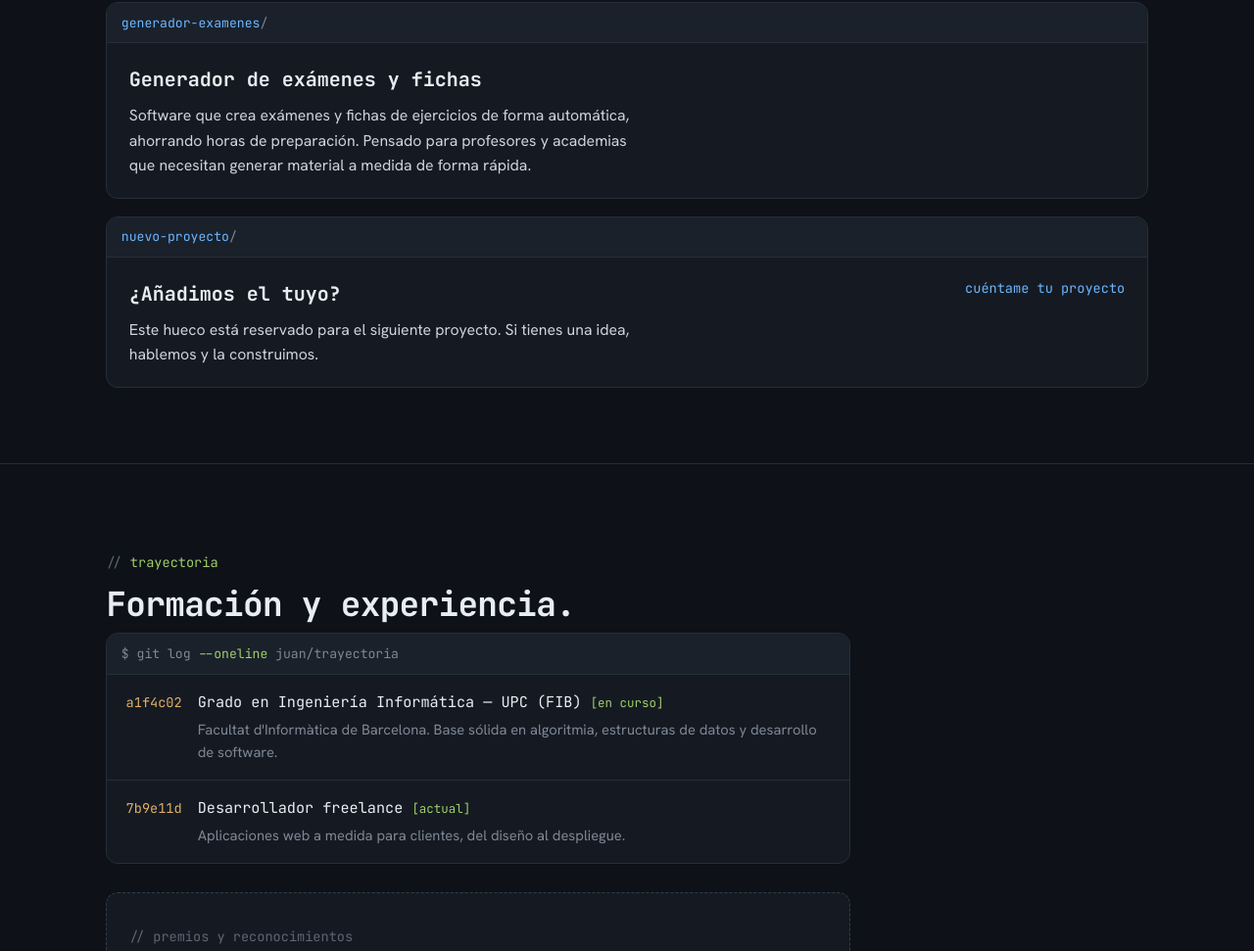
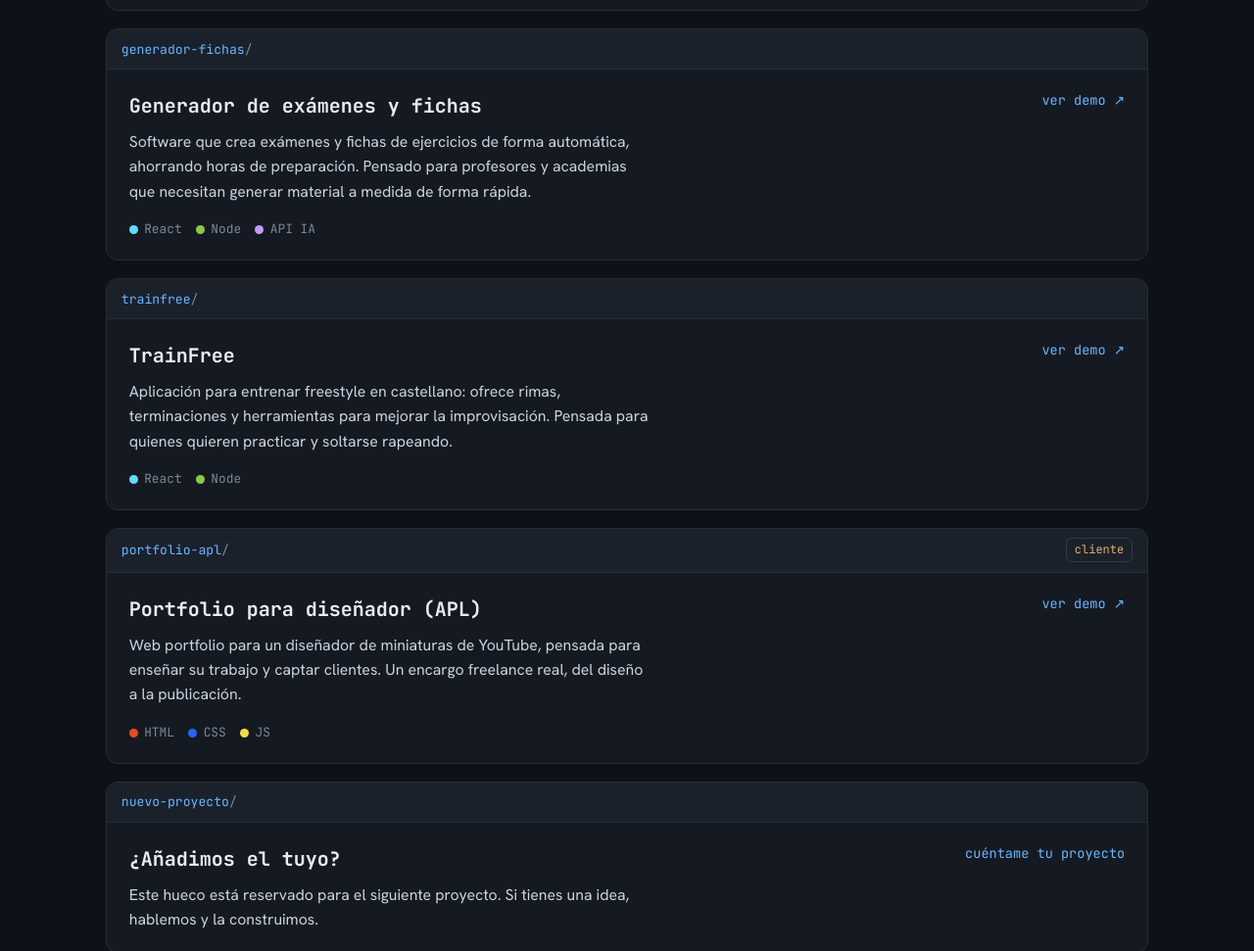
Before and after one commit to juan-enciso/juan-enciso.github.io, a plain HTML site: page index.html in a window 1280 px wide. Shown: the part 2778-3749 px from the top of the page at 98% size. Drawn offline with Linux system fonts and the light colour scheme.

Commit message:
Nuevos proyectos

```diff
--- a/index.html
+++ b/index.html
@@ -1,3 +1,6 @@
+
+
+Index · HTML
 <!DOCTYPE html>
 <html lang="es">
 <head>
@@ -285,7 +288,7 @@
           <p class="tagline">Aplicaciones, software y diseño</p>
           <p class="lede">Me explicas lo que necesitas y me encargo de hacerlo posible. Una sola persona, sin intermediarios.</p>
           <div class="cta-row">
-            <a class="btn btn-primary" href="mailto:jhonnypeligro49@gmail.com">Cuéntame tu proyecto</a>
+            <a class="btn btn-primary" href="mailto:juan.enciso.software@gmail.com?subject=Nuevo%20proyecto">Cuéntame tu proyecto</a>
             <a class="btn btn-ghost" href="#proyectos">Ver proyectos</a>
           </div>
         </div>
@@ -388,6 +391,9 @@
                   <span><i style="background:#e0af68"></i>Express</span>
                 </div>
               </div>
+              <div class="plinks">
+                <a href="https://futtrainer-frontend.vercel.app/" target="_blank" rel="noopener">ver demo ↗</a>
+              </div>
             </div>
           </article>
 
@@ -407,11 +413,54 @@
           </article>
 
           <article class="project">
-            <div class="phead"><span class="fname"><b>generador-examenes</b>/</span></div>
+            <div class="phead"><span class="fname"><b>generador-fichas</b>/</span></div>
             <div class="pbody">
               <div>
                 <h3>Generador de exámenes y fichas</h3>
                 <p>Software que crea exámenes y fichas de ejercicios de forma automática, ahorrando horas de preparación. Pensado para profesores y academias que necesitan generar material a medida de forma rápida.</p>
+                <div class="langbar">
+                  <span><i style="background:#61dafb"></i>React</span>
+                  <span><i style="background:#8cc84b"></i>Node</span>
+                  <span><i style="background:#c29bf5"></i>API IA</span>
+                </div>
+              </div>
+              <div class="plinks">
+                <a href="https://generador-fichas.onrender.com/" target="_blank" rel="noopener">ver demo ↗</a>
+              </div>
+            </div>
+          </article>
+
+          <article class="project">
+            <div class="phead"><span class="fname"><b>trainfree</b>/</span></div>
+            <div class="pbody">
+              <div>
+                <h3>TrainFree</h3>
+                <p>Aplicación para entrenar freestyle en castellano: ofrece rimas, terminaciones y herramientas para mejorar la improvisación. Pensada para quienes quieren practicar y soltarse rapeando.</p>
+                <div class="langbar">
+                  <span><i style="background:#61dafb"></i>React</span>
+                  <span><i style="background:#8cc84b"></i>Node</span>
+                </div>
+              </div>
+              <div class="plinks">
+                <a href="https://trainfree-app.vercel.app/" target="_blank" rel="noopener">ver demo ↗</a>
+              </div>
+            </div>
+          </article>
+
+          <article class="project">
+            <div class="phead"><span class="fname"><b>portfolio-apl</b>/</span><span class="badge">cliente</span></div>
+            <div class="pbody">
+              <div>
+                <h3>Portfolio para diseñador (APL)</h3>
+                <p>Web portfolio para un diseñador de miniaturas de YouTube, pensada para enseñar su trabajo y captar clientes. Un encargo freelance real, del diseño a la publicación.</p>
+                <div class="langbar">
+                  <span><i style="background:#e34c26"></i>HTML</span>
+                  <span><i style="background:#2965f1"></i>CSS</span>
+                  <span><i style="background:#f0db4f"></i>JS</span>
+                </div>
+              </div>
+              <div class="plinks">
+                <a href="https://arnawitogfx.netlify.app/" target="_blank" rel="noopener">ver demo ↗</a>
               </div>
             </div>
           </article>
@@ -424,7 +473,7 @@
                 <p>Este hueco está reservado para el siguiente proyecto. Si tienes una idea, hablemos y la construimos.</p>
               </div>
               <div class="plinks">
-                <a href="mailto:jhonnypeligro49@gmail.com">cuéntame tu proyecto</a>
+                <a href="mailto:juan.enciso.software@gmail.com?subject=Nuevo%20proyecto">cuéntame tu proyecto</a>
               </div>
             </div>
           </article>
@@ -478,7 +527,7 @@
             <h2>Hablemos.</h2>
             <div class="line">Cuéntame qué necesitas y te digo cómo lo abordaría, sin compromiso. Suelo responder en un día.</div>
             <div class="term-links">
-              <a class="primary" href="mailto:jhonnypeligro49@gmail.com"><span>Escríbeme un email</span><span class="val">jhonnypeligro49@gmail.com</span></a>
+              <a class="primary" href="mailto:juan.enciso.software@gmail.com?subject=Hola%20Juan"><span>Escríbeme un email</span><span class="val">juan.enciso.software@gmail.com</span></a>
               <a href="https://github.com/juan-enciso" target="_blank" rel="noopener"><span>GitHub</span><span class="val">@juan-enciso</span></a>
             </div>
           </div>
```
